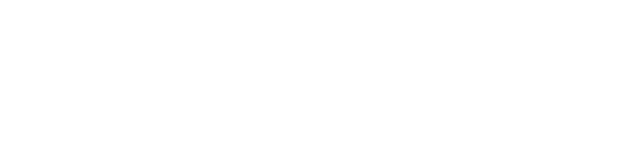
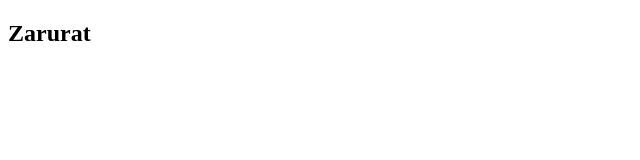
Before and after one commit to tyche07/Zarurat, a plain HTML site: page index.html in a window 1280 px wide. Shown: the whole page, without its empty margins (0-640 px from the left). Drawn offline with Linux system fonts and the light colour scheme.

Commit message:
Update index.html

```diff
--- a/index.html
+++ b/index.html
@@ -7,6 +7,6 @@
     <link rel="shortcut icon" href="./images/logo.png" type="image/x-icon">
 </head>
 <body>
-
+    <h2>Zarurat</h2>
 </body>
 </html>
```
